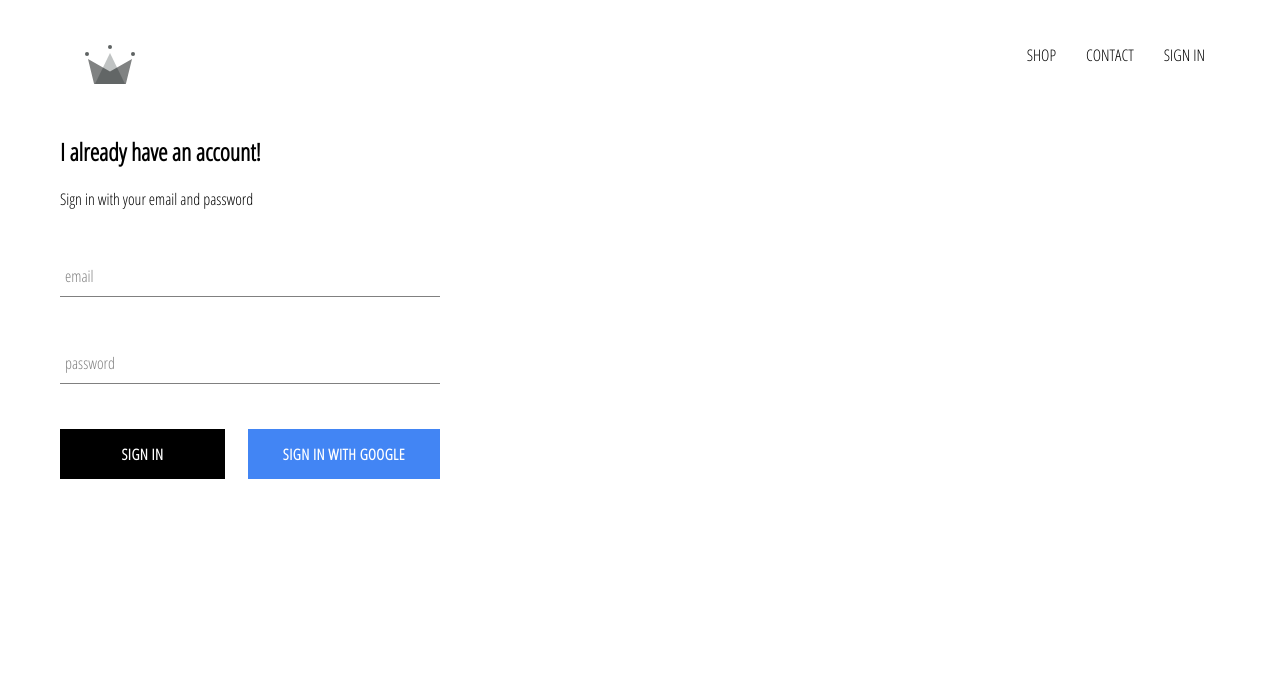
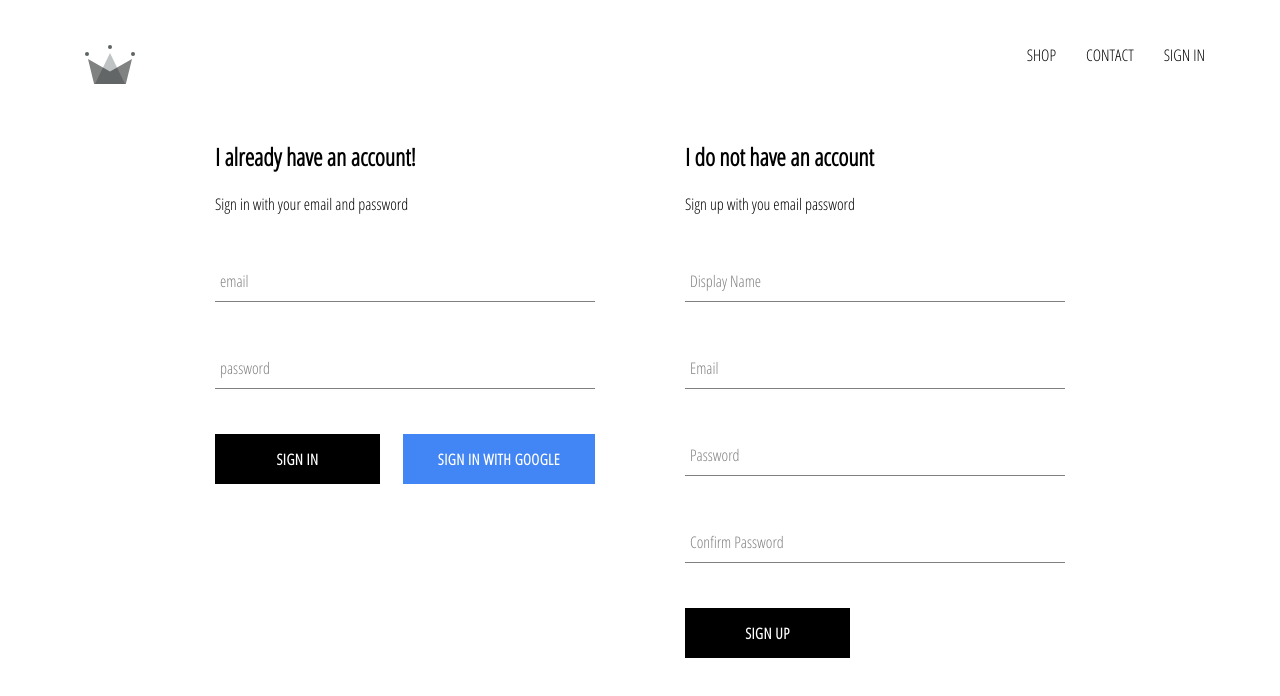
Before and after one commit to Alfaid786/crwn-clothing, a React (Create React App) app in the folder crwn-clothing/: page /signin in a window 1280 px wide. Shown: the top 696 px of the page. Built offline with nearby package versions, Linux system fonts and the light colour scheme; no server answers.

Commit message:
impleteming Sign Up with Authenticated user

```diff
--- a/crwn-clothing/src/App.js
+++ b/crwn-clothing/src/App.js
@@ -5,16 +5,7 @@ import Header from "./components/header/header.component.jsx";
 import HomePage from "./pages/Homepage/homepage.component.jsx";
 import ShopPage from "./pages/ShopPage/shopPage.component.jsx";
 import SignInAndSignOut from "./pages/sign-in-sign-out/sign-in-sign-out.component.jsx";
-import { auth } from "./firebase/firebase.utils";
-
-const HatsPage = (props) => {
-  console.log(props);
-  return (
-    <div>
-      <h1> HATS Page</h1>
-    </div>
-  );
-};
+import { auth, createUserProfileDocument } from "./firebase/firebase.utils";
 
 const TopicList = (props) => {
   console.log(props);
@@ -46,9 +37,25 @@ class App extends Component {
   unSubscribeFromAuth = null;
 
   componentDidMount() {
-    this.unSubscribeFromAuth = auth.onAuthStateChanged((user) => {
-      this.setState({ currentUser: user });
-      console.log(user);
+    this.unSubscribeFromAuth = auth.onAuthStateChanged(async (userAuth) => {
+      if (userAuth) {
+        const userRef = await createUserProfileDocument(userAuth);
+
+        userRef.onSnapshot((snapShot) => {
+          this.setState(
+            {
+              currentUser: {
+                id: snapShot.id,
+                ...snapShot.data(),
+              },
+            },
+            () => {
+              console.log(this.state);
+            }
+          );
+        });
+      }
+      this.setState({ currentUser: userAuth });
     });
   }
 
--- a/crwn-clothing/src/components/custom-button/custom-button.component.jsx
+++ b/crwn-clothing/src/components/custom-button/custom-button.component.jsx
@@ -1,4 +1,4 @@
-import React, { Children } from 'react'
+import React from 'react'
 import './custom-button.style.scss';
 
 const CustomButton = ({children,isGoogleSignIn, ...otherProps}) => {
--- a/crwn-clothing/src/components/form-input/form-input.component.jsx
+++ b/crwn-clothing/src/components/form-input/form-input.component.jsx
@@ -7,7 +7,7 @@ const FormInput = ({handleChange,label, ...otherProps }) => {
             <input className='form-input' onChange={handleChange} {...otherProps} />
             {
                 label ?
-                    <label className={`${otherProps.value.legth ? 'shrink' : ''} form-input-label`}>
+                    <label className={`form-input-label ${otherProps.value ? 'shrink' : ''}`}>
                         {label }
                     </label> :
                     null
--- a/crwn-clothing/src/components/header/header.component.jsx
+++ b/crwn-clothing/src/components/header/header.component.jsx
@@ -21,7 +21,7 @@ const Header = ({ currentUser}) => {
                     currentUser ?
                         <div className='option' onClick={()=> auth.signOut()}>SIGN OUT</div>
                         :
-                        <Link className='option' to='/signin' isGoogleSignIn>SIGN IN</Link>
+                        <Link className='option' to='/signin' >SIGN IN</Link>
                 }
             </div>
         </div>
--- /dev/null
+++ b/crwn-clothing/src/components/sign-up/sign-up.component.jsx
@@ -0,0 +1,107 @@
+import React, { Component } from 'react'
+
+import FormInput from '../form-input/form-input.component.jsx';
+import CustomeButton from '../custom-button/custom-button.component.jsx';
+import './sing-up.style.scss';
+
+import { auth, createUserProfileDocument } from '../../firebase/firebase.utils.js';
+
+
+
+export class SingUp extends Component {
+    constructor(props) {
+        super(props)
+
+        this.state = {
+            displayName: '',
+            emial: '',
+            password: '',
+            confirmPassword:''
+        }
+    }
+
+    handleSubmit = async event => {
+        event.preventDefault();
+        const { displayName, email, password, confirmPassword } = this.state;
+
+        if (password !== confirmPassword) {
+            alert("password Don't match");
+            return;
+        }
+
+        try {
+            const { user } = await auth.createUserWithEmailAndPassword(email, password);
+
+            await createUserProfileDocument(user, { displayName });
+
+            this.setState({
+
+            displayName: '',
+            emial: '',
+            password: '',
+            confirmPassword:''
+            })
+        }
+        catch (error) {
+            console.log(error);
+        }
+    }
+
+    handleChange = event => {
+        const { name, value } = event.target;
+
+        this.setState({ [name]: value });
+    }
+
+    render() {
+        const { displayName, email, password, confirmPassword } = this.state;
+        return (
+            <div className='sign-up'>
+                <h2>I do not have an account </h2>
+                <span> Sign up with you email password</span>
+                <form className='sign-up-form' onSubmit={this.handleSubmit}>
+                    <FormInput
+                        type='text'
+                        name='displayName'
+                        value={displayName}
+                        onChange={this.handleChange}
+                        label='Display Name'
+                        required>
+
+                    </FormInput>
+                    <FormInput
+                        type='email'
+                        name='email'
+                        value={email}
+                        onChange={this.handleChange}
+                        label='Email'
+                        required>
+
+                    </FormInput>
+                    <FormInput
+                        type='password'
+                        name='password'
+                        value={password}
+                        onChange={this.handleChange}
+                        label='Password'
+                        required>
+
+                    </FormInput>
+                    <FormInput
+                        type='password'
+                        name='confirmPassword'
+                        value={confirmPassword}
+                        onChange={this.handleChange}
+                        label='Confirm Password'
+                        required>
+
+                    </FormInput>
+                    <CustomeButton type='submit'>SIGN UP</CustomeButton>
+                </form>
+
+            </div>
+        )
+    }
+}
+
+export default SingUp;
--- /dev/null
+++ b/crwn-clothing/src/components/sign-up/sing-up.style.scss
@@ -0,0 +1,9 @@
+.sign-up {
+  display: flex;
+  flex-direction: column;
+  width: 380px;
+
+  .title {
+    margin: 10px 0;
+  }
+}
--- a/crwn-clothing/src/firebase/firebase.utils.js
+++ b/crwn-clothing/src/firebase/firebase.utils.js
@@ -12,6 +12,26 @@ const config = {
   measurementId: "G-C7KNNKFJX0",
 };
 
+export const createUserProfileDocument = async (userAuth, additionalDate) => {
+  if (!userAuth) return;
+
+  const userRef = firestore.doc(`users/${userAuth.uid}`);
+  const snapShot = await userRef.get();
+
+  if (!snapShot.exists) {
+    const { displayName, email } = userAuth;
+    const createdAt = new Date();
+
+    try {
+      await userRef.set({ displayName, email, createdAt, ...additionalDate });
+    } catch (error) {
+      console.log("error creating user: ", error.message);
+    }
+  }
+
+  return userRef;
+};
+
 firebase.initializeApp(config);
 
 export const auth = firebase.auth();
--- a/crwn-clothing/src/pages/sign-in-sign-out/sign-in-sign-out.component.jsx
+++ b/crwn-clothing/src/pages/sign-in-sign-out/sign-in-sign-out.component.jsx
@@ -1,11 +1,13 @@
 import React from 'react'
 import './sign-in-sign-out.style.scss';
 import SignIn from '../../components/sign-in/sign-in.component.jsx';
+import SignUp from '../../components/sign-up/sign-up.component.jsx';
 
 const SignInAndSignOut = () => {
     return (
         <div className='sign-in-and-sign-up'>
             <SignIn />
+            <SignUp />
         </div>
     )
 }
--- a/crwn-clothing/src/pages/sign-in-sign-out/sign-in-sign-out.style.scss
+++ b/crwn-clothing/src/pages/sign-in-sign-out/sign-in-sign-out.style.scss
@@ -0,0 +1,6 @@
+.sign-in-and-sign-up {
+  width: 850px;
+  display: flex;
+  justify-content: space-between;
+  margin: 30px auto;
+}
```
